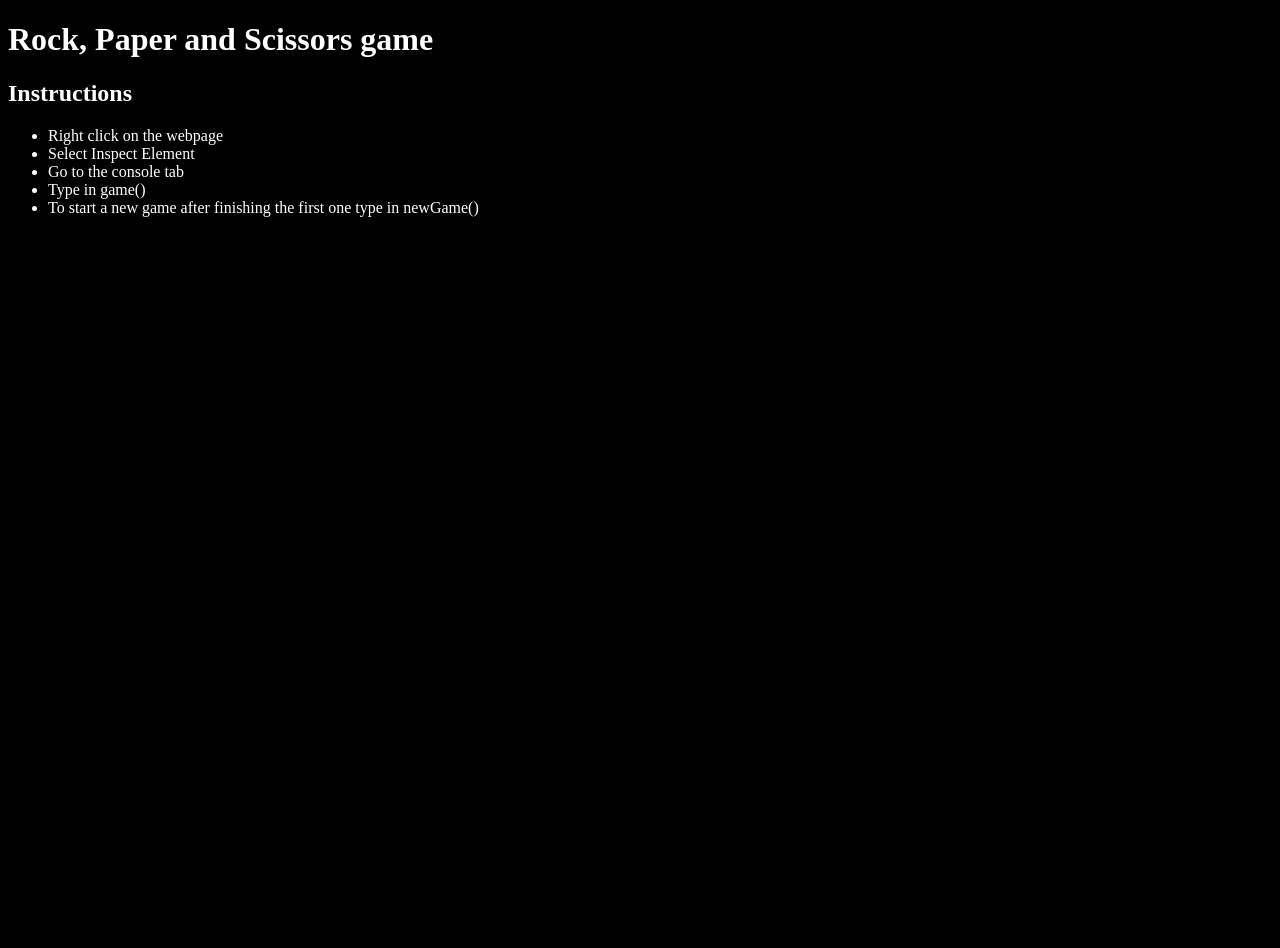
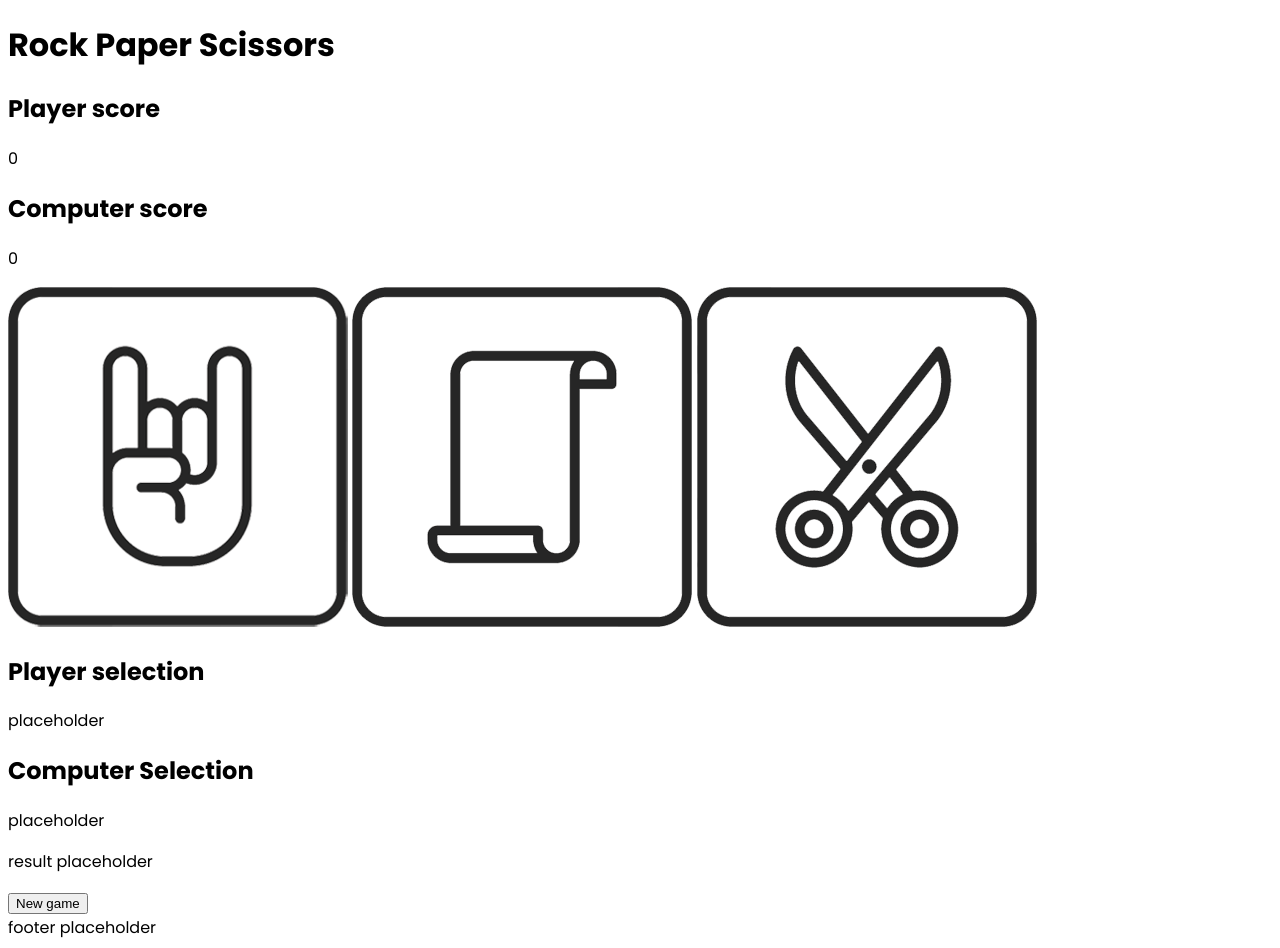
Before and after one commit to aczanbouah/rockPaperScissors, a plain HTML site: page index.html in a window 1280 px wide. Before the commit the page ends 800 px from the top, so only its background shows below. Drawn offline with Linux system fonts and the light colour scheme.

Commit message:
Add GUI placement and placeholders

```diff
--- a/index.html
+++ b/index.html
@@ -4,21 +4,51 @@
     <meta charset="UTF-8" />
     <meta http-equiv="X-UA-Compatible" content="IE=edge" />
     <meta name="viewport" content="width=device-width, initial-scale=1.0" />
+    <link rel="preconnect" href="https://fonts.googleapis.com" />
+    <link rel="preconnect" href="https://fonts.gstatic.com" crossorigin />
+    <link
+      href="https://fonts.googleapis.com/css2?family=Poppins:ital,wght@0,100;0,200;0,300;0,400;0,500;0,600;0,700;0,800;0,900;1,100;1,200;1,300;1,400;1,500;1,600;1,700;1,800;1,900&display=swap"
+      rel="stylesheet"
+    />
     <link rel="stylesheet" href="styles.css" />
-    <title>Rock, Paper and Scissors</title>
+    <title>Rock Paper Scissors</title>
   </head>
   <body>
-    <h1>Rock, Paper and Scissors game</h1>
-    <h2>Instructions</h2>
-    <ul>
-      <li>Right click on the webpage</li>
-      <li>Select Inspect Element</li>
-      <li>Go to the console tab</li>
-      <li>Type in game()</li>
-      <li>
-        To start a new game after finishing the first one type in newGame()
-      </li>
-    </ul>
+    <header>
+      <h1>Rock Paper Scissors</h1>
+    </header>
+    <section>
+      <div>
+        <h2>Player score</h2>
+        <p>0</p>
+      </div>
+      <div>
+        <h2>Computer score</h2>
+        <p>0</p>
+      </div>
+    </section>
+    <section>
+      <img src="img/rock.png" alt="rock" />
+      <img src="img/paper.png" alt="paper" />
+      <img src="img/scissors.png" alt="scissors" />
+    </section>
+    <section>
+      <div>
+        <h2>Player selection</h2>
+        <p>placeholder</p>
+      </div>
+      <div>
+        <h2>Computer Selection</h2>
+        <p>placeholder</p>
+      </div>
+    </section>
+    <section>
+      <p>result placeholder</p>
+    </section>
+    <section>
+      <button>New game</button>
+    </section>
+    <footer>footer placeholder</footer>
     <script src="script.js"></script>
   </body>
 </html>
--- a/styles.css
+++ b/styles.css
@@ -1,10 +1,3 @@
-html {
-    background-color: black;
+body {
+    font-family: 'Poppins', sans-serif;
 }
-
-h1,
-h2,
-ul,
-li {
-    color: white;
-}
```
